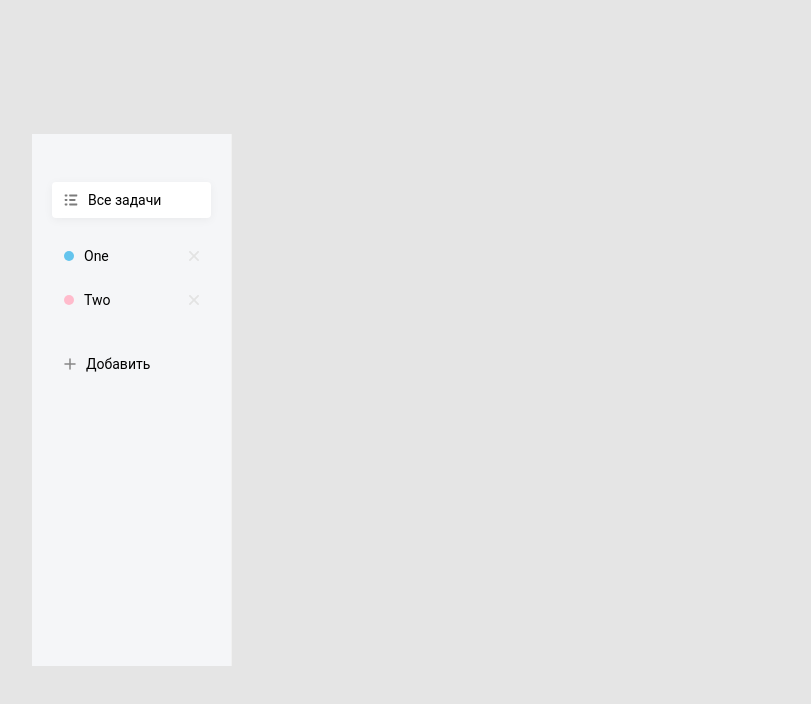
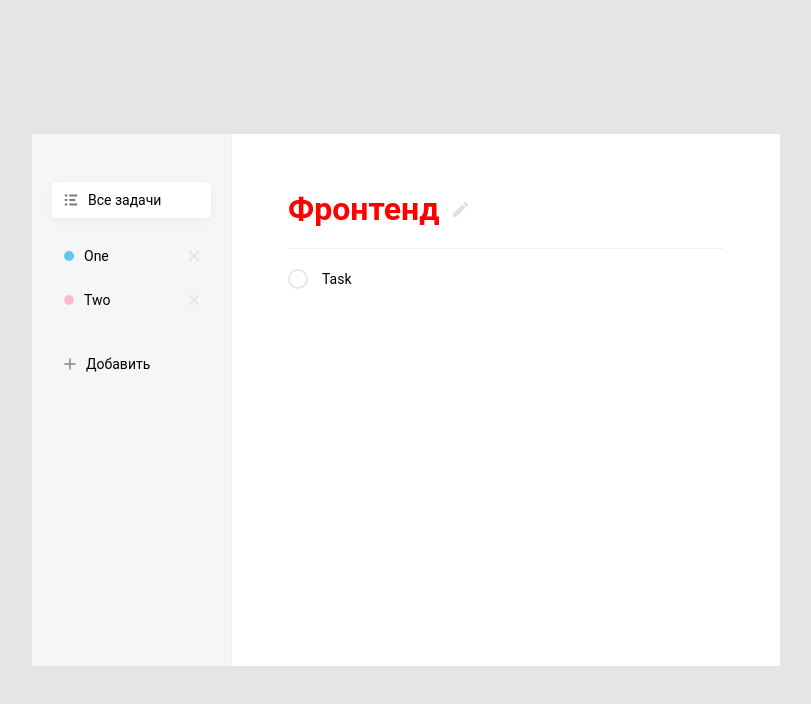
Before and after one commit to cherryday/vue-todo, a Vue app: page / in a window 1280 px wide. Shown: the top 704 px of the page, without its empty margins (234-1045 px from the left). Built offline with nearby package versions, Linux system fonts and the light colour scheme; the HTML template or start-up script is replaced by a standard one.

Commit message:
TodoItem component and refactoring

```diff
--- a/src/App.vue
+++ b/src/App.vue
@@ -2,22 +2,36 @@
   <div id="app">
     <div class="container">
       <SidebarMain :items="items"/>
+
+      <main class="main">
+        <TodoItem :todo="todo"/>
+      </main>
     </div>
   </div>
 </template>
 
 <script>
-import SidebarMain from './components/sidebar/SidebarMain.vue'
+import SidebarMain from '@/components/sidebar/SidebarMain'
+import TodoItem from '@/components/todo/TodoItem'
 
 export default {
   name: 'App',
-  components: { SidebarMain },
+  components: {
+    SidebarMain,
+    TodoItem
+  },
   data () {
     return {
       items: [
         { id: 1, name: 'One', color: '#64C4ED' },
         { id: 2, name: 'Two', color: '#FFBBCC' }
-      ]
+      ],
+      todo: {
+        id: 1,
+        name: 'Фронтенд',
+        color: 'red',
+        todos: []
+      }
     }
   }
 }
@@ -37,4 +51,10 @@ export default {
   height: 532px;
   display: flex;
 }
+
+.main {
+  flex-grow: 1;
+  padding: 56px 56px 0;
+  background-color: $color-white;
+}
 </style>
--- a/src/assets/scss/_reset.scss
+++ b/src/assets/scss/_reset.scss
@@ -18,6 +18,6 @@ input {
   font-family: inherit;
 }
 
-img {
+img, svg {
   display: block;
 }
--- a/src/assets/scss/variables.scss
+++ b/src/assets/scss/variables.scss
@@ -1,6 +1,8 @@
 $color-black: #000;
 $color-white: #fff;
 $color-red: #F44336;
+$color-grey-200: #F2F2F2;
+$color-green: #4DD599;
 
 $font-family-roboto: 'Roboto', sans-serif;
 
--- /dev/null
+++ b/src/components/icons/IconCheck.vue
@@ -0,0 +1,5 @@
+<template>
+  <svg width="11" height="8" viewBox="0 0 11 8" fill="none" xmlns="http://www.w3.org/2000/svg">
+    <path d="M9.29999 1.20001L3.79999 6.70001L1.29999 4.20001" stroke="currentColor" stroke-width="1.5" stroke-linecap="round" stroke-linejoin="round"/>
+  </svg>
+</template>
--- /dev/null
+++ b/src/components/icons/IconPencil.vue
@@ -0,0 +1,5 @@
+<template>
+  <svg width="15" height="15" viewBox="0 0 15 15" fill="currentColor" xmlns="http://www.w3.org/2000/svg">
+    <path d="M0 12.0504V14.5834C0 14.8167 0.183308 15 0.41661 15H2.9496C3.05792 15 3.16624 14.9583 3.24123 14.875L12.34 5.78458L9.21542 2.66001L0.124983 11.7504C0.0416611 11.8338 0 11.9338 0 12.0504ZM14.7563 3.36825C14.8336 3.29116 14.8949 3.1996 14.9367 3.0988C14.9785 2.99801 15 2.88995 15 2.78083C15 2.6717 14.9785 2.56365 14.9367 2.46285C14.8949 2.36205 14.8336 2.27049 14.7563 2.19341L12.8066 0.24367C12.7295 0.166428 12.6379 0.105146 12.5372 0.0633343C12.4364 0.021522 12.3283 0 12.2192 0C12.1101 0 12.002 0.021522 11.9012 0.0633343C11.8004 0.105146 11.7088 0.166428 11.6318 0.24367L10.107 1.76846L13.2315 4.89304L14.7563 3.36825Z" fill="currentColor"/>
+  </svg>
+</template>
--- a/src/components/sidebar/SidebarAdd.vue
+++ b/src/components/sidebar/SidebarAdd.vue
@@ -70,7 +70,7 @@ export default {
       name: '',
       bageIndex: 0,
       bages: [
-        { id: 1, color: '#000' },
+        { id: 1, color: 'green' },
         { id: 2, color: 'red' }
       ]
     }
@@ -96,10 +96,10 @@ export default {
     left: 0;
     top: 110%;
     width: 236px;
-    background-color: #fff;
+    background-color: $color-white;
     padding: 18px;
     border-radius: 10px;
-    box-shadow: 0px 6px 10px rgba(0, 0, 0, 0.05);
+    box-shadow: 0px 6px 10px rgba($color-black, 0.05);
   }
 
   &__close {
@@ -115,7 +115,7 @@ export default {
     justify-content: center;
 
     svg {
-      color: #fff;
+      color: $color-white;
       width: 8px;
       height: 8px;
     }
--- a/src/components/sidebar/SidebarItem.vue
+++ b/src/components/sidebar/SidebarItem.vue
@@ -49,8 +49,6 @@ export default {
 </script>
 
 <style lang="scss" scoped>
-$color-grey: #E3E3E3;
-
 .sidebar-item {
   display: flex;
   align-items: center;
@@ -85,7 +83,7 @@ $color-grey: #E3E3E3;
 
     svg {
       transition: .3s;
-      color: $color-grey;
+      color: #E3E3E3;
     }
 
     &:hover {
--- a/src/components/sidebar/SidebarMain.vue
+++ b/src/components/sidebar/SidebarMain.vue
@@ -1,5 +1,6 @@
 <template>
   <aside class="sidebar-main">
+    <template v-if="items.length">
       <SidebarItem
         :active="isActive(0)"
         class="sidebar-main__item"
@@ -28,6 +29,7 @@
           {{ item.name }}
         </template>
       </SidebarItem>
+    </template>
 
     <SidebarAdd/>
   </aside>
--- /dev/null
+++ b/src/components/todo/TodoCheckbox.vue
@@ -0,0 +1,86 @@
+<template>
+  <div class="todo-checkbox">
+    <label class="todo-checkbox__label">
+      <input
+        type="checkbox"
+        class="todo-checkbox__input"
+      >
+
+      <div class="todo-checkbox__box">
+        <IconCheck class="todo-checkbox__icon"/>
+      </div>
+
+      Task
+    </label>
+  </div>
+</template>
+
+<script>
+import IconCheck from '@/components/icons/IconCheck'
+
+export default {
+  name: 'todo-checkbox',
+  components: {
+    IconCheck
+  },
+  props: {
+    item: {
+      type: Object,
+      // required: true
+    }
+  }
+}
+</script>
+
+<style lang="scss" scoped>
+.todo-checkbox {
+  &__label {
+    display: flex;
+    align-items: center;
+    cursor: pointer;
+
+    &:hover {
+      .todo-checkbox__box {
+        background-color: $color-grey-200;
+        border-color: $color-grey-200;
+      }
+
+      .todo-checkbox__icon {
+        color: #B2B2B2;
+        opacity: 1;
+      }
+    }
+  }
+
+  &__input {
+    position: absolute;
+    appearance: none;
+
+    &:checked + .todo-checkbox__box {
+      background-color: $color-green;
+      border-color: $color-green;
+
+      .todo-checkbox__icon {
+        color: $color-white;
+      }
+    }
+  }
+
+  &__box {
+    width: 20px;
+    height: 20px;
+    border: 2px solid #E8E8E8;
+    border-radius: 50%;
+    margin-right: 14px;
+    transition: .3s;
+    display: flex;
+    align-items: center;
+    justify-content: center;
+  }
+
+  &__icon {
+    color: $color-white;
+    transition: .3s;
+  }
+}
+</style>
--- /dev/null
+++ b/src/components/todo/TodoItem.vue
@@ -0,0 +1,79 @@
+<template>
+  <div class="todo-item">
+    <div class="todo-item__header">
+      <h1 :style="titleStyles" class="todo-item__title">{{ todo.name }}</h1>
+
+      <button class="todo-item__icon">
+        <IconPencil/>
+      </button>
+    </div>
+
+    <hr class="todo-item__divider">
+
+    <div class="todo-item__body">
+      <TodoCheckbox/>
+    </div>
+  </div>
+</template>
+
+<script>
+import IconPencil from '../icons/IconPencil'
+import TodoCheckbox from './TodoCheckbox'
+
+export default {
+  name: 'todo-item',
+  components: {
+    IconPencil,
+    TodoCheckbox
+  },
+  props: {
+    todo: {
+      type: Object,
+      required: true
+    }
+  },
+  computed: {
+    titleStyles () {
+      return {
+        color: this.todo.color
+      }
+    }
+  }
+}
+</script>
+
+<style lang="scss" scoped>
+.todo-item {
+  &__header {
+    display: flex;
+    align-items: center;
+    margin-bottom: 20px;
+  }
+
+  &__divider {
+    background-color: $color-grey-200;
+    border: none;
+    height: 1px;
+    margin-bottom: 20px;
+  }
+
+  &__title {
+    font-size: 32px;
+    font-weight: $font-weight-bold;
+    margin-right: 14px;
+  }
+
+  &__icon {
+    svg {
+      color: #DFDFDF;
+      transition: .3s;
+    }
+
+    &:hover {
+      svg {
+        color: $color-black;
+      }
+    }
+  }
+}
+</style>
--- a/src/components/ui/UiButton.vue
+++ b/src/components/ui/UiButton.vue
@@ -33,8 +33,8 @@ export default {
   border-radius: 4px;
 
   &--green {
-    color: #FFFFFF;
-    background-color: #4DD599;
+    color: $color-white;
+    background-color: $color-green;
   }
 }
 </style>
```
Lines whose indentation alone changed are shown as unchanged.
